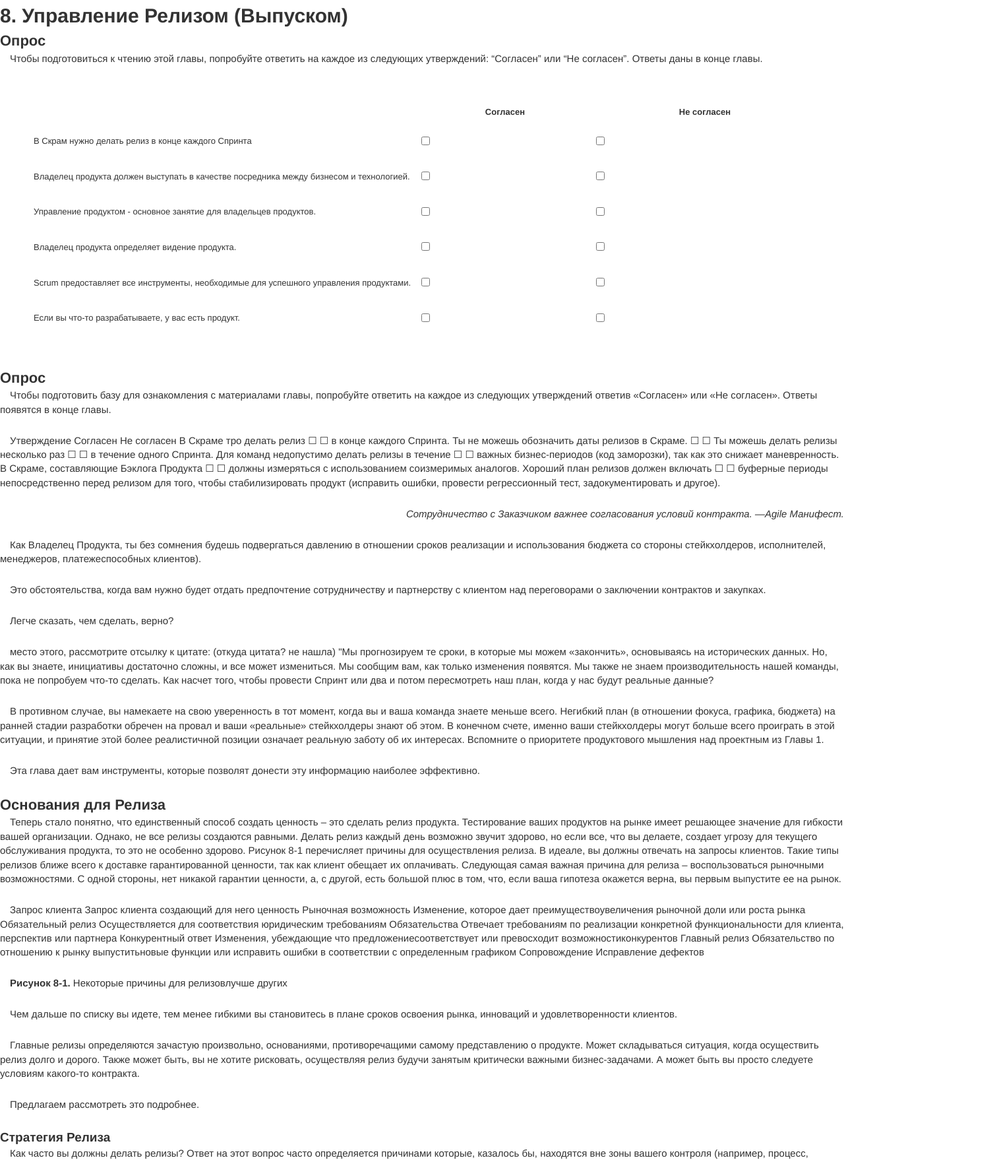
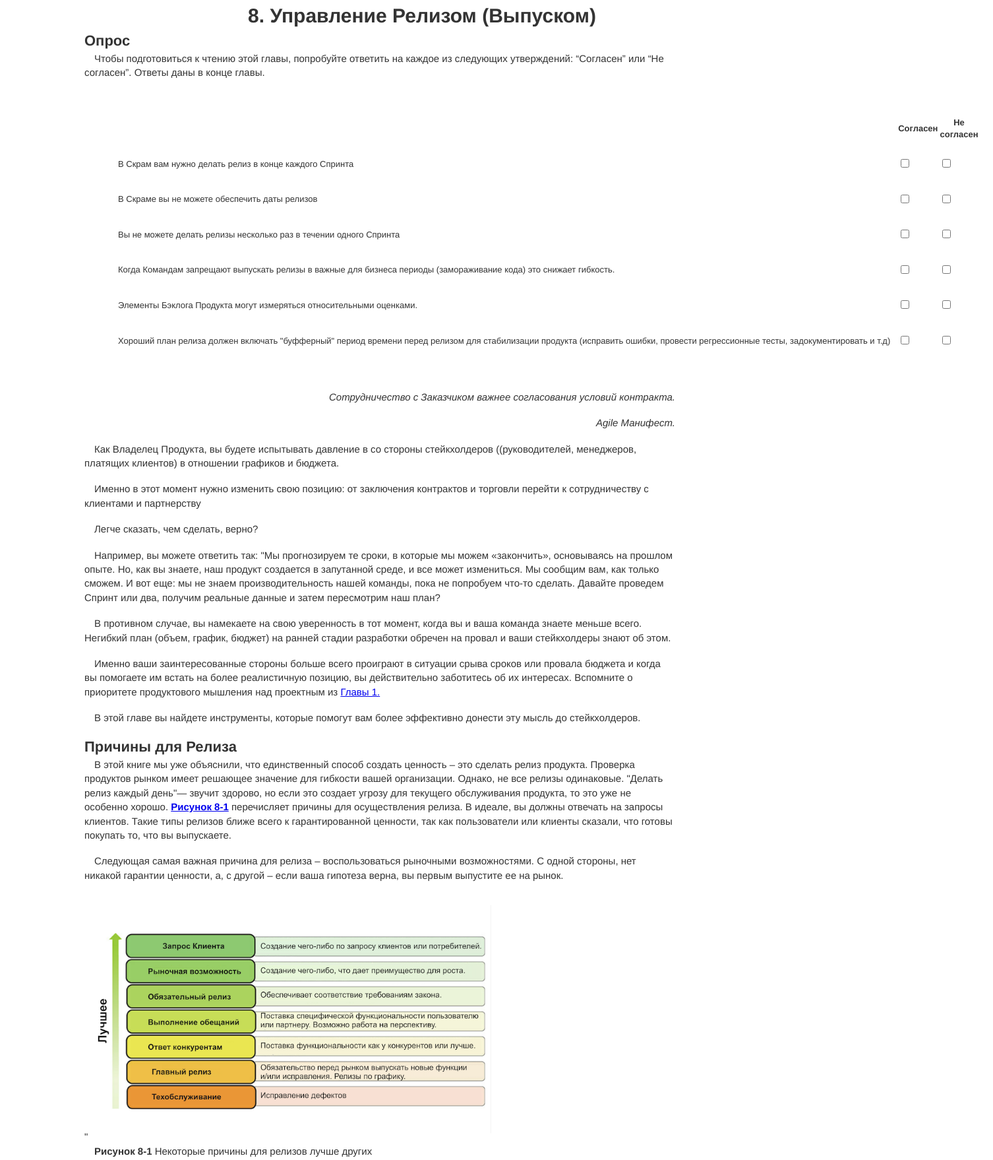
Before and after one commit to mummimama/sp, a plain HTML site: page Text/8.html in a window 1280 px wide. Shown: the part 122-1880 px from the top of the page at 66% size, 1506 px wide, since content can reach past the window. Drawn offline with Linux system fonts and the light colour scheme.

Commit message:
Images/8-1.png

```diff
--- a/Text/8.html
+++ b/Text/8.html
@@ -17,11 +17,14 @@
                 <p>Эта глава переведена, но не закончена: в процессе. Добавляем изображения на русском языке и шлифуем перевод.</p>
                 <p>Крайний релиз этой книги в формате epub вы можете скачать тут: <a href="https://github.com/mummimama/sp/releases/download/ebook/PSPO.01.08.22.epub">Ссылка на скачивание на Гитхабе</a>
                 </p>
-            <div>
+                </div>
 
             <h2>8. Управление Релизом (Выпуском)</h2>
         </header>
+        <div class="book">
+
             <h3>Опрос</h3>
+                <div>
                         <p>Чтобы подготовиться к чтению этой главы, попробуйте ответить на каждое из следующих утверждений: “Согласен” или “Не согласен”. Ответы даны в конце главы.</p>
 
                         <table>
@@ -33,68 +36,73 @@
                                 </tr>
 
                                 <tr>
-                                    <td>В Скрам нужно делать релиз в конце каждого Спринта</td>
+                                    <td>В Скрам вам нужно делать релиз в конце каждого Спринта</td>
                                     <td><input type="checkbox"></td>
                                     <td><input type="checkbox"></td>
                                 </tr>
 
                                 <tr>
-                                    <td>Владелец продукта должен выступать в качестве посредника между бизнесом и технологией.</td>
+                                    <td>В Скраме вы не можете обеспечить даты релизов</td>
                                     <td><input type="checkbox"></td>
                                     <td><input type="checkbox"></td>
                                 </tr>
 
                                 <tr>
-                                    <td>Управление продуктом - основное занятие для владельцев продуктов. </td>
+                                    <td>Вы не можете делать релизы несколько раз в течении одного Спринта </td>
                                     <td><input type="checkbox"></td>
                                     <td><input type="checkbox"></td>
                                     </tr>
                                  <tr>
 
-                                    <td>Владелец продукта определяет видение продукта.</td>
+                                    <td>Когда Командам запрещают выпускать релизы в важные для бизнеса периоды (замораживание кода) это снижает гибкость.</td>
                                     <td><input type="checkbox"></td>
                                     <td><input type="checkbox"></td>
                                 </tr>
 
                                 <tr>
-                                    <td>Scrum предоставляет все инструменты, необходимые для успешного управления продуктами.</td>
+                                    <td>Элементы Бэклога Продукта могут измеряться относительными оценками.</td>
                                     <td><input type="checkbox"></td>
                                     <td><input type="checkbox"></td>
                                 </tr>
 
                                 <tr>
-                                    <td>Если вы что-то разрабатываете, у вас есть продукт.</td>
+                                    <td>Хороший план релиза должен включать "буфферный" период времени перед релизом для стабилизации продукта (исправить ошибки, провести регрессионные тесты, задокументировать и т.д)</td>
                                     <td><input type="checkbox"></td>
                                     <td><input type="checkbox"></td>
                                 </tr>
                             </tbody>
+
                          </table>
-
-                <h3>Опрос</h3>
-                    <p>Чтобы подготовить базу для ознакомления с материалами главы, попробуйте ответить на каждое из следующих утверждений ответив «Согласен» или «Не согласен». Ответы появятся в конце главы.</p>
-
-                    <p>Утверждение Согласен Не согласен В Скраме тро делать релиз ☐ ☐ в конце каждого Спринта. Ты не можешь обозначить даты релизов в Скраме. ☐ ☐ Ты можешь делать релизы несколько раз ☐ ☐ в течение одного Спринта. Для команд недопустимо делать релизы в течение ☐ ☐ важных бизнес-периодов (код заморозки), так как это снижает маневренность. В Скраме, составляющие Бэклога Продукта ☐ ☐ должны измеряться с использованием соизмеримых аналогов. Хороший план релизов должен включать ☐ ☐ буферные периоды непосредственно перед релизом для того, чтобы стабилизировать продукт (исправить ошибки, провести регрессионный тест, задокументировать и другое).</p>
-
-                    <p class="quote_from_diffrent_book">Сотрудничество с Заказчиком важнее согласования условий контракта. —Agile Манифест.</p>
-
-                    <p>Как Владелец Продукта, ты без сомнения будешь подвергаться давлению в отношении сроков реализации и использования бюджета со стороны стейкхолдеров, исполнителей, менеджеров, платежеспособных клиентов).</p>
-
-                    <p>Это обстоятельства, когда вам нужно будет отдать предпочтение сотрудничеству и партнерству с клиентом над переговорами о заключении контрактов и закупках.</p>
+                </div>
+                <div class="quote_from_diffrent_book">
+                        <p>Сотрудничество с Заказчиком важнее согласования условий контракта.</p>
+                        <p>Agile Манифест.</p>
+                </div>
+                <div>
+                        <p>Как Владелец Продукта, вы будете испытывать давление в  со стороны стейкхолдеров ((руководителей, менеджеров, платящих клиентов) в отношении графиков и бюджета.
+                        </p>
+
+                        <p>Именно в этот момент нужно изменить свою позицию: от заключения контрактов и торговли перейти к сотрудничеству с клиентами и партнерству</p>
                         <p>Легче сказать, чем сделать, верно?</p>
-                    <p>место этого, рассмотрите отсылку к цитате: (откуда цитата? не нашла) "Мы прогнозируем те сроки, в которые мы можем «закончить», основываясь на исторических данных. Но, как вы знаете, инициативы достаточно сложны, и все может измениться. Мы сообщим вам, как только изменения появятся. Мы также не знаем производительность нашей команды, пока не попробуем что-то сделать. Как насчет того, чтобы провести Спринт или два и потом пересмотреть наш план, когда у нас будут реальные данные?</p>
-
-                    <p>В противном случае, вы намекаете на свою уверенность в тот момент, когда вы и ваша команда знаете меньше всего. Негибкий план (в отношении фокуса, графика, бюджета) на ранней стадии разработки обречен на провал и ваши «реальные» стейкхолдеры знают об этом. В конечном счете, именно ваши стейкхолдеры могут больше всего проиграть в этой ситуации, и принятие этой более реалистичной позиции означает реальную заботу об их интересах. Вспомните о приоритете продуктового мышления над проектным из Главы 1.</p>
-                    <p>Эта глава дает вам инструменты, которые позволят донести эту информацию наиболее эффективно.</p>
-
-
-
-                 <h3>Основания для Релиза</h3>
-
-                    <p>Теперь стало понятно, что единственный способ создать ценность – это сделать релиз продукта. Тестирование ваших продуктов на рынке имеет решающее значение для гибкости вашей организации. Однако, не все релизы создаются равными. Делать релиз каждый день возможно звучит здорово, но если все, что вы делаете, создает угрозу для текущего обслуживания продукта, то это не особенно здорово. Рисунок 8-1 перечисляет причины для осуществления релиза. В идеале, вы должны отвечать на запросы клиентов. Такие типы релизов ближе всего к доставке гарантированной ценности, так как клиент обещает их оплачивать. Следующая самая важная причина для релиза – воспользоваться рыночными возможностями. С одной стороны, нет никакой гарантии ценности, а, с другой, есть большой плюс в том, что, если ваша гипотеза окажется верна, вы первым выпустите ее на рынок.</p>
-
-                    <p>Запрос клиента Запрос клиента создающий для него ценность Рыночная возможность Изменение, которое дает преимуществоувеличения рыночной доли или роста рынка Обязательный релиз Осуществляется для соответствия юридическим требованиям Обязательства Отвечает требованиям по реализации конкретной функциональности для клиента, перспектив или партнера Конкурентный ответ Изменения, убеждающие что предложениесоответствует или превосходит возможностиконкурентов Главный релиз Обязательство по отношению к рынку выпуститьновые функции или исправить ошибки в соответствии с определенным графиком Сопровождение Исправление дефектов</p>
-
-                    <p><b>Рисунок 8-1.</b> Некоторые причины для релизовлучше других</p>
+                        <p>Например, вы можете ответить так: "Мы прогнозируем те сроки, в которые мы можем «закончить», основываясь на прошлом опыте. Но, как вы знаете, наш продукт создается в запутанной среде, и все может измениться. Мы сообщим вам, как только сможем. И вот еще: мы не знаем производительность нашей команды, пока не попробуем что-то сделать. Давайте проведем Спринт или два, получим реальные данные и затем пересмотрим наш план?</p>
+
+                        <p>В противном случае, вы намекаете на свою уверенность в тот момент, когда вы и ваша команда знаете меньше всего. Негибкий план (объем, график, бюджет) на ранней стадии разработки обречен на провал и ваши стейкхолдеры знают об этом.</p>
+                        <p>Именно ваши заинтересованные стороны больше всего проиграют в ситуации срыва сроков или провала бюджета и когда вы помогаете им  встать на более реалистичную позицию, вы действительно заботитесь об их интересах. Вспомните о приоритете продуктового мышления над проектным из <a href="1.html">Главы 1.</a></p>
+                        <p>В этой главе вы найдете инструменты, которые помогут вам более эффективно донести эту мысль до стейкхолдеров.</p>
+                </div>
+
+            <h3>Причины для Релиза</h3>
+
+                <p>В этой книге мы уже объяснили, что единственный способ создать ценность – это сделать релиз продукта. Проверка продуктов рынком имеет решающее значение для гибкости вашей организации. Однако, не все релизы одинаковые. "Делать релиз каждый день"— звучит здорово, но если это создает угрозу для текущего обслуживания продукта, то это уже не особенно хорошо. <a href="#img_8-1"><b>Рисунок 8-1</b></a> перечисляет причины для осуществления релиза. В идеале, вы должны отвечать на запросы клиентов. Такие типы релизов ближе всего к гарантированной ценности, так как пользователи или клиенты сказали, что готовы покупать то, что вы выпускаете.</p>
+                <p>Следующая самая важная причина для релиза – воспользоваться рыночными возможностями. С одной стороны, нет никакой гарантии ценности, а, с другой – если ваша гипотеза верна, вы первым выпустите ее на рынок.</p>
+
+                <div class="img" id="img_8-1">"
+                    <img src="../Images/8-1.png" alt="">
+                   <p><b>Рисунок 8-1</b> Некоторые причины для релизов лучше других</p>
+                </div>
+
+
+
                     <p>Чем дальше по списку вы идете, тем менее гибкими вы становитесь в плане сроков освоения рынка, инноваций и удовлетворенности клиентов.</p>
                     <p>Главные релизы определяются зачастую произвольно, основаниями, противоречащими самому представлению о продукте. Может складываться ситуация, когда осуществить релиз долго и дорого. Также может быть, вы не хотите рисковать, осуществляя релиз будучи занятым критически важными бизнес-задачами. А может быть вы просто следуете условиям какого-то контракта.</p>
                     <p>Предлагаем рассмотреть это подробнее.</p>
@@ -1660,5 +1668,13 @@
     <div><a href="http://скрам-песочница.рф/Text/7.html">7 </a></div>
     <div><a href="http://скрам-песочница.рф/Text/8.html">8 </a></div>
   </div>
+
+                        </p>
+                        </p>
+                        </p>
+                        </p>
+                        </p>
+                    </p>
+        </div>
 </body>
 </html>
```
Also changed, not shown: Images/8-1.png (added), 1 other file. Lines whose indentation alone changed are shown as unchanged.
